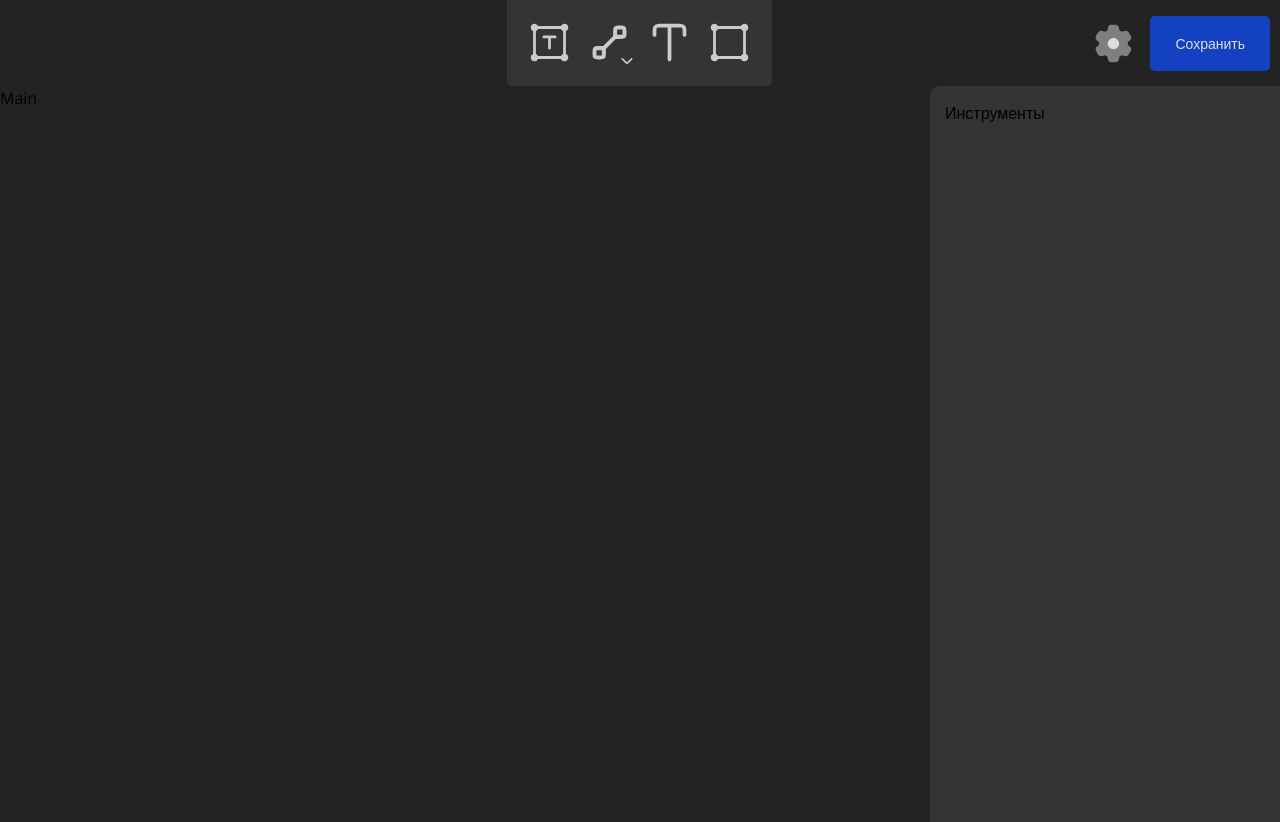
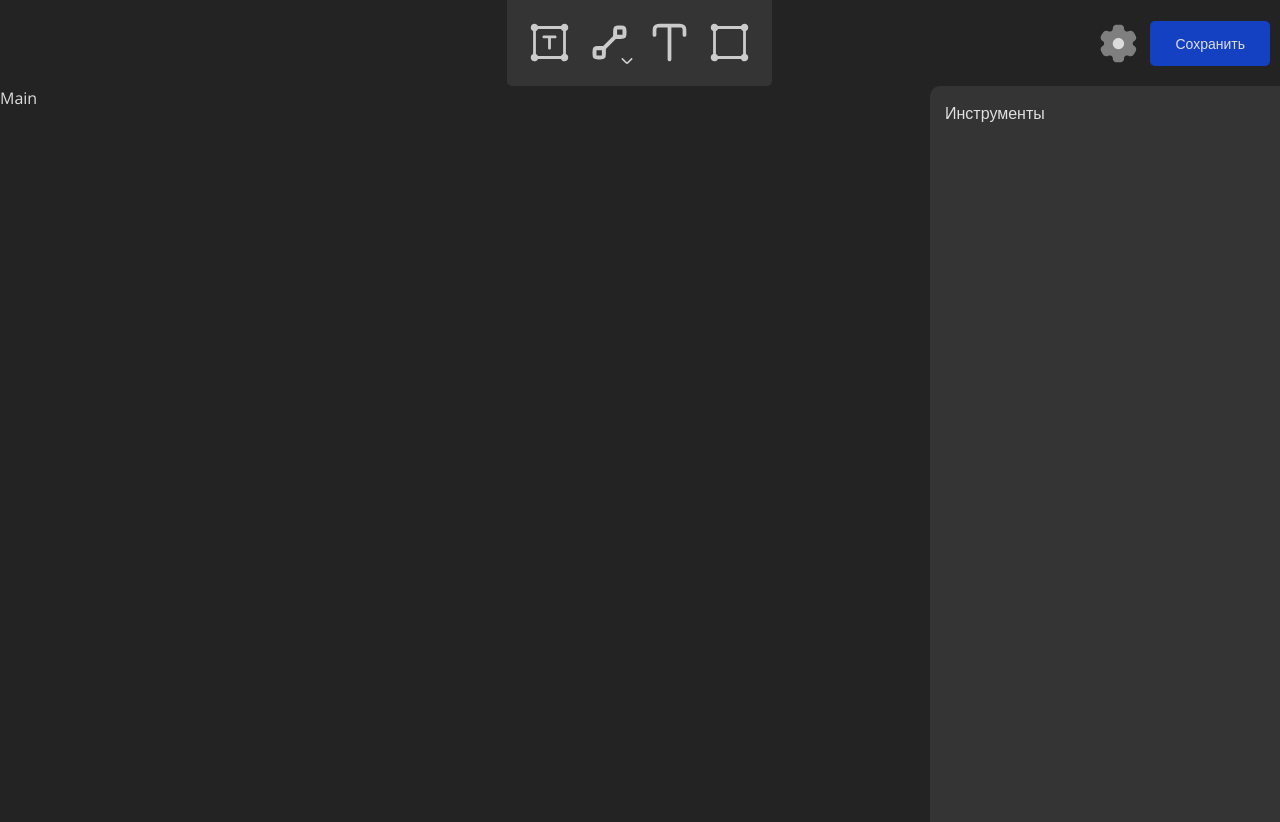
Before and after one commit to moldvaer23/My-Tree, a React (Vite) app: page / in a window 1280 px wide. Built offline with nearby package versions, Linux system fonts and the light colour scheme.

Commit message:
refactor: заменяет компонент ButtonIcon на Link, убирает параметр animatedRotation

```diff
--- a/src/components/ui-kit/button-icon/index.tsx
+++ b/src/components/ui-kit/button-icon/index.tsx
@@ -8,13 +8,11 @@ type TProps = ButtonHTMLAttributes<HTMLButtonElement> &
 	TIconProps & {
 		onClick?: (e: MouseEvent) => void
 		className?: string
-		animatedRotation?: boolean
 	}
 
 export const ButtonIcon: FC<TProps> = ({
 	iconData,
 	iconColorRevert = true,
-	animatedRotation,
 	size,
 	className = 'undefined',
 	onClick,
@@ -24,11 +22,7 @@ export const ButtonIcon: FC<TProps> = ({
 		{
 			[className]: className !== 'undefined',
 		},
-		style.button_icon,
-		{
-			[style.animated_hover]: !animatedRotation,
-			[style.animated_rotation]: animatedRotation,
-		}
+		style.button_icon
 	)
 
 	return (
--- a/src/components/ui-kit/button-icon/styles.module.scss
+++ b/src/components/ui-kit/button-icon/styles.module.scss
@@ -5,19 +5,11 @@
 	border-radius: 5px;
 	transition: all 0.2s;
 
+	&:hover {
+		background-color: $secondary-color;
+	}
+
 	&:active {
 		filter: brightness(110%);
 	}
 }
-
-.animated_hover {
-	&:hover {
-		background-color: $secondary-color;
-	}
-}
-
-.animated_rotation {
-	&:hover {
-		transform: rotate(360deg);
-	}
-}
--- a/src/components/ui/header/index.tsx
+++ b/src/components/ui/header/index.tsx
@@ -6,7 +6,7 @@ import { TSize } from '@utils/ui-kit-types'
 import { Button } from '@components/ui-kit/button'
 import { CONFIG_LINE_DROPDOWN } from '@configs/header'
 import { ButtonIcon } from '@components/ui-kit/button-icon'
-import { DropDownMenu } from '@components/ui-kit/Drop-down-menu'
+import { DropDownMenu } from '@components/ui-kit/drop-down-menu'
 import { LayoutWrapper } from '@components/ui-kit/layout-wrapper'
 import {
 	ICON_BLOCK_TEXT,
@@ -16,6 +16,8 @@ import {
 } from '@assets/index'
 
 import style from './style.module.scss'
+import { Link } from 'react-router-dom'
+import { Icon } from '@components/ui-kit/icon'
 
 /* TODO: Убрать баг с tooltip у drop down menu */
 /* TODO: Передавать onClick у каждой кнопки drop down menu */
@@ -77,14 +79,16 @@ export const HeaderUI: FC = () => {
 				</ul>
 			</LayoutWrapper>
 			<div className={style.buttons}>
-				<ButtonIcon
+				<Link className={style.link_settings} to={'/settings'}>
+					<Icon
 						iconData={{
 							cdn: ICON_SETTINGS,
 							alt: 'Настройки',
 						}}
 						size='small'
-					animatedRotation
+						iconColorRevert
 					/>
+				</Link>
 				<Button variant='contained' size='small'>
 					Сохранить
 				</Button>
--- a/src/components/ui/header/style.module.scss
+++ b/src/components/ui/header/style.module.scss
@@ -23,3 +23,11 @@
 	justify-self: self-end;
 	gap: 10px;
 }
+
+.link_settings {
+	transition: all 0.2s;
+
+	&:hover {
+		transform: rotate(360deg) scale(1.1);
+	}
+}
--- a/src/index.scss
+++ b/src/index.scss
@@ -6,6 +6,7 @@
 @tailwind utilities;
 
 body {
+	color: $secondary-color;
 	font-family: 'Open Sans', sans-serif;
 	background-color: $quaternary-color;
 }
```
Lines whose indentation alone changed are shown as unchanged.
